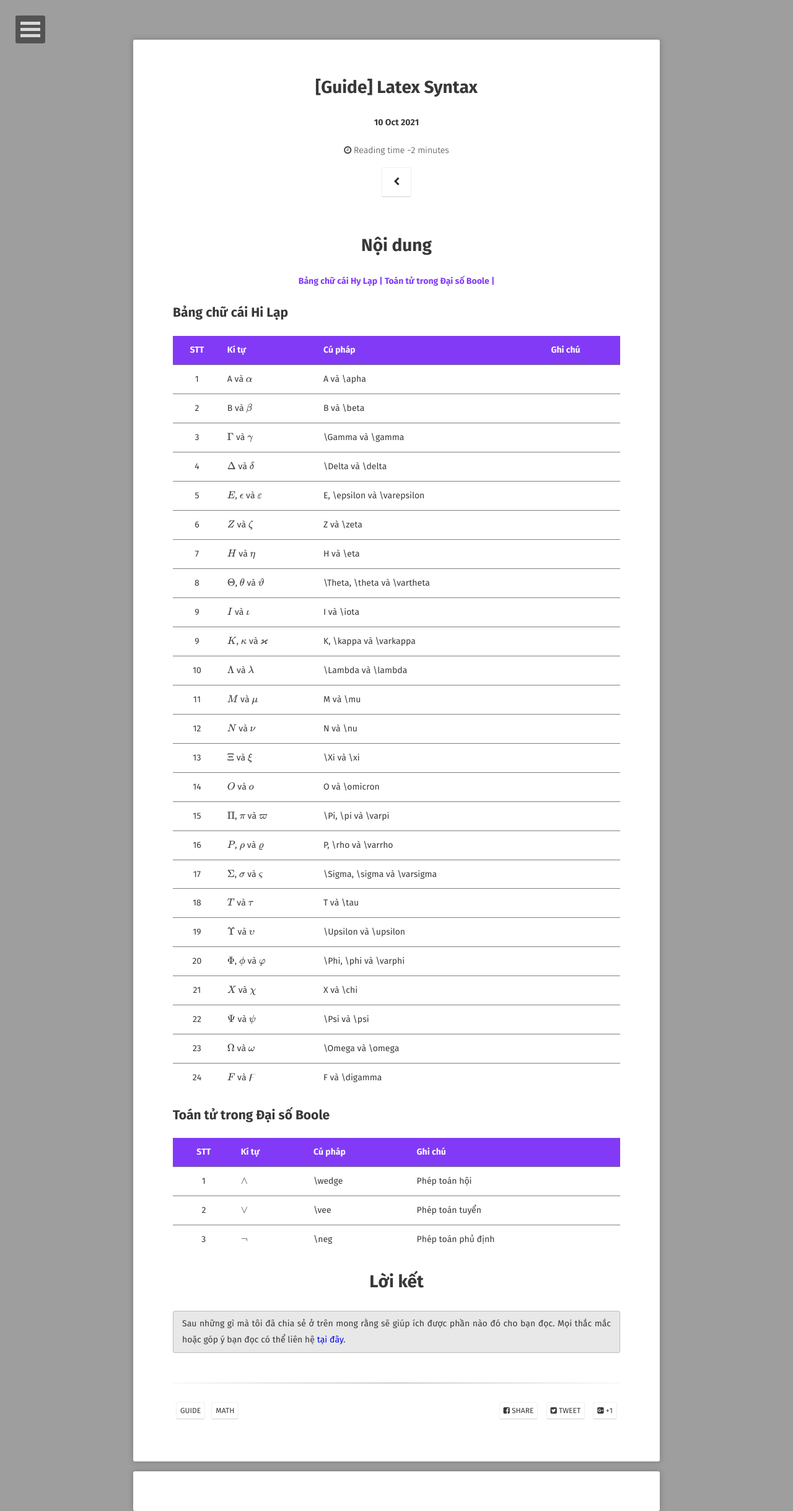
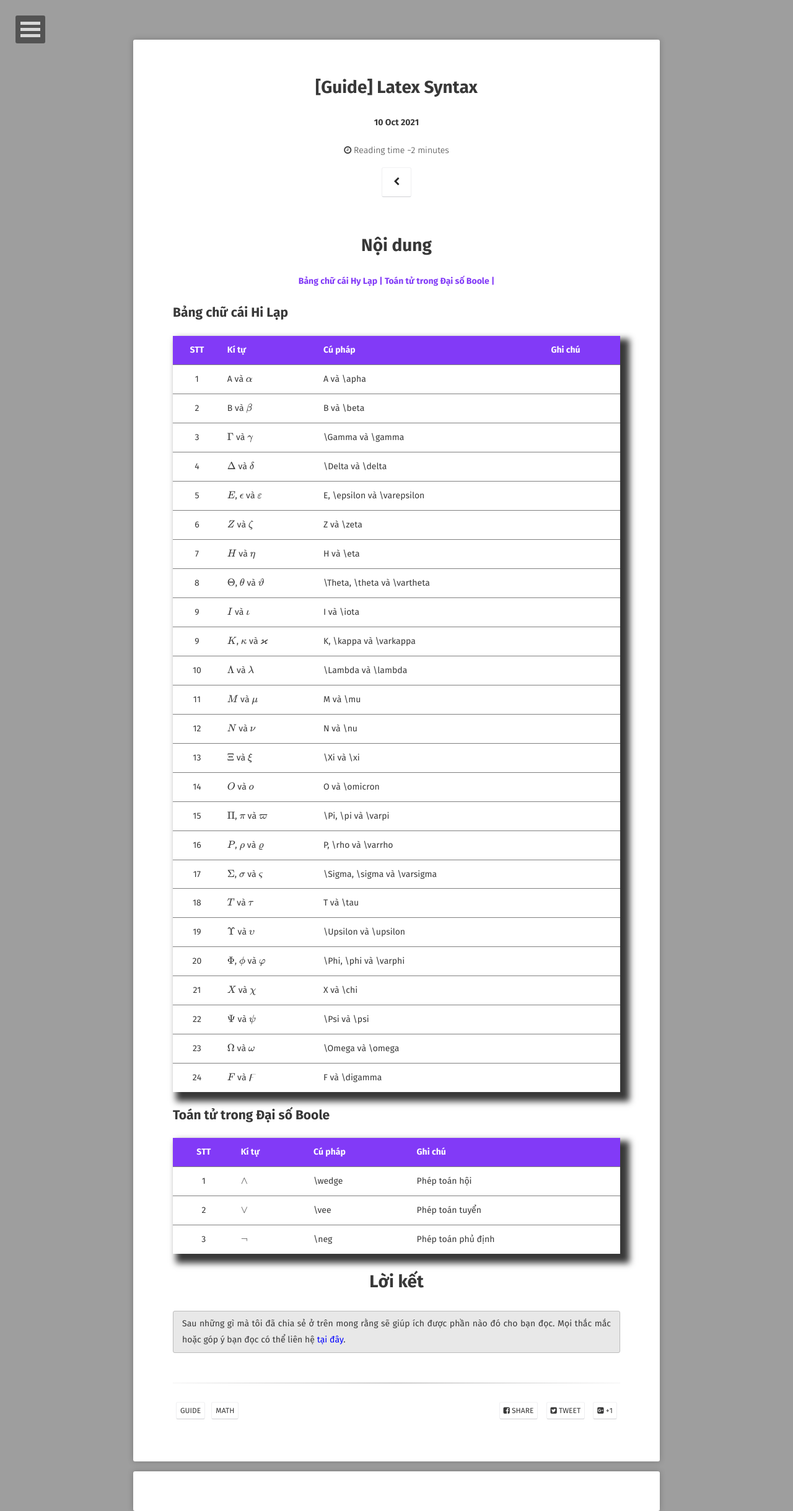
Before and after one commit to hieuhdh/deuteri, a Jekyll site: the page built from _posts/2021-10-10-[Guide]-Latex-Syntax.md, in a window 1280 px wide. Shown: the whole page at 62% size. Built offline with Jekyll 4.4.1, drawn with Linux system fonts in a browser that asks for light colours; some web fonts are replaced; formulas are drawn with MathJax 3; comment, search, counter and statistics services are not loaded.

Commit message:
fix something

```diff
--- a/_sass/typography.scss
+++ b/_sass/typography.scss
@@ -132,6 +132,7 @@ li .highlight pre {
 table{
 	width: 100%;
     border-collapse: collapse;
+    box-shadow: 10px 10px 10px 5px;
     th {
         text-align: center;
         background-color: #823af7;
```
